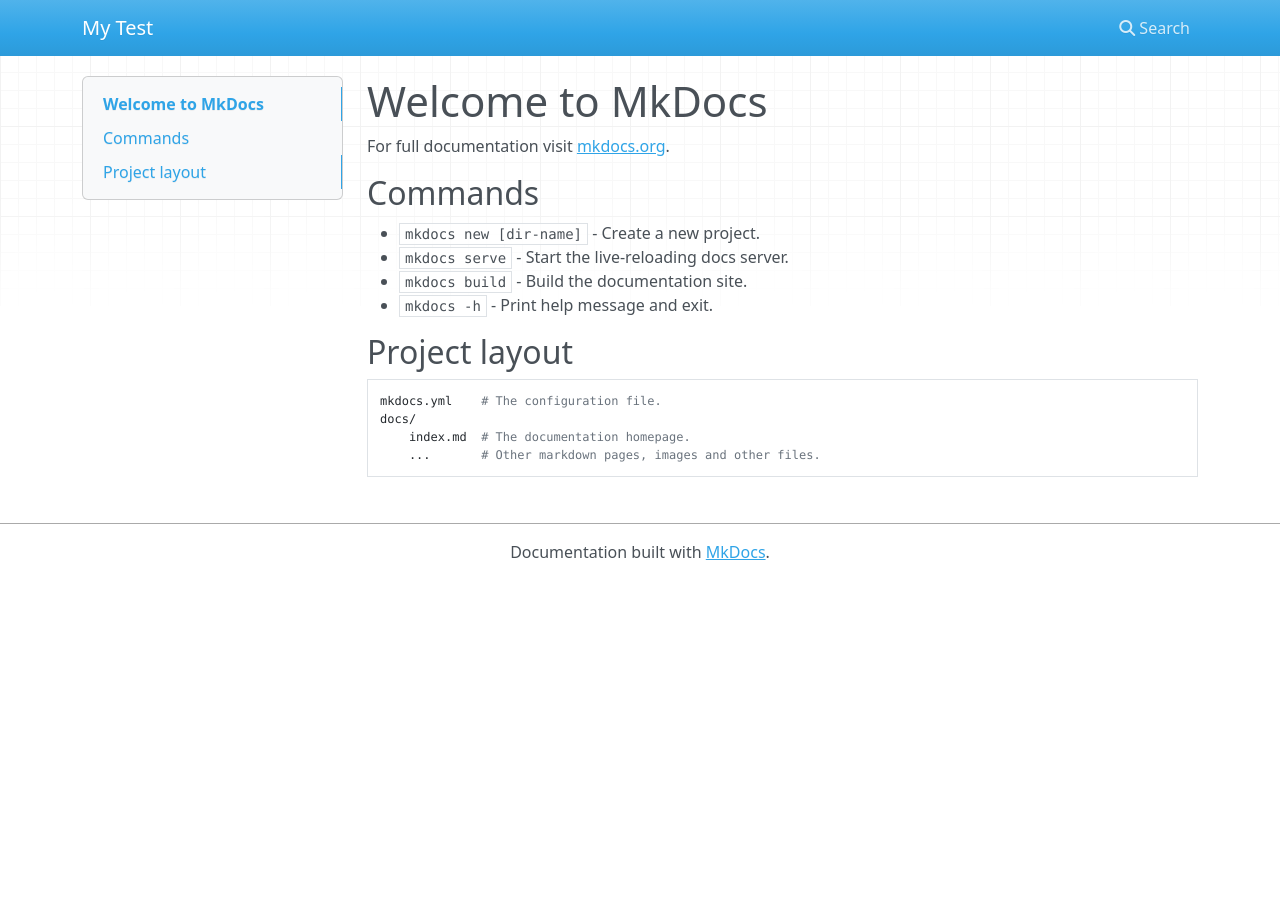
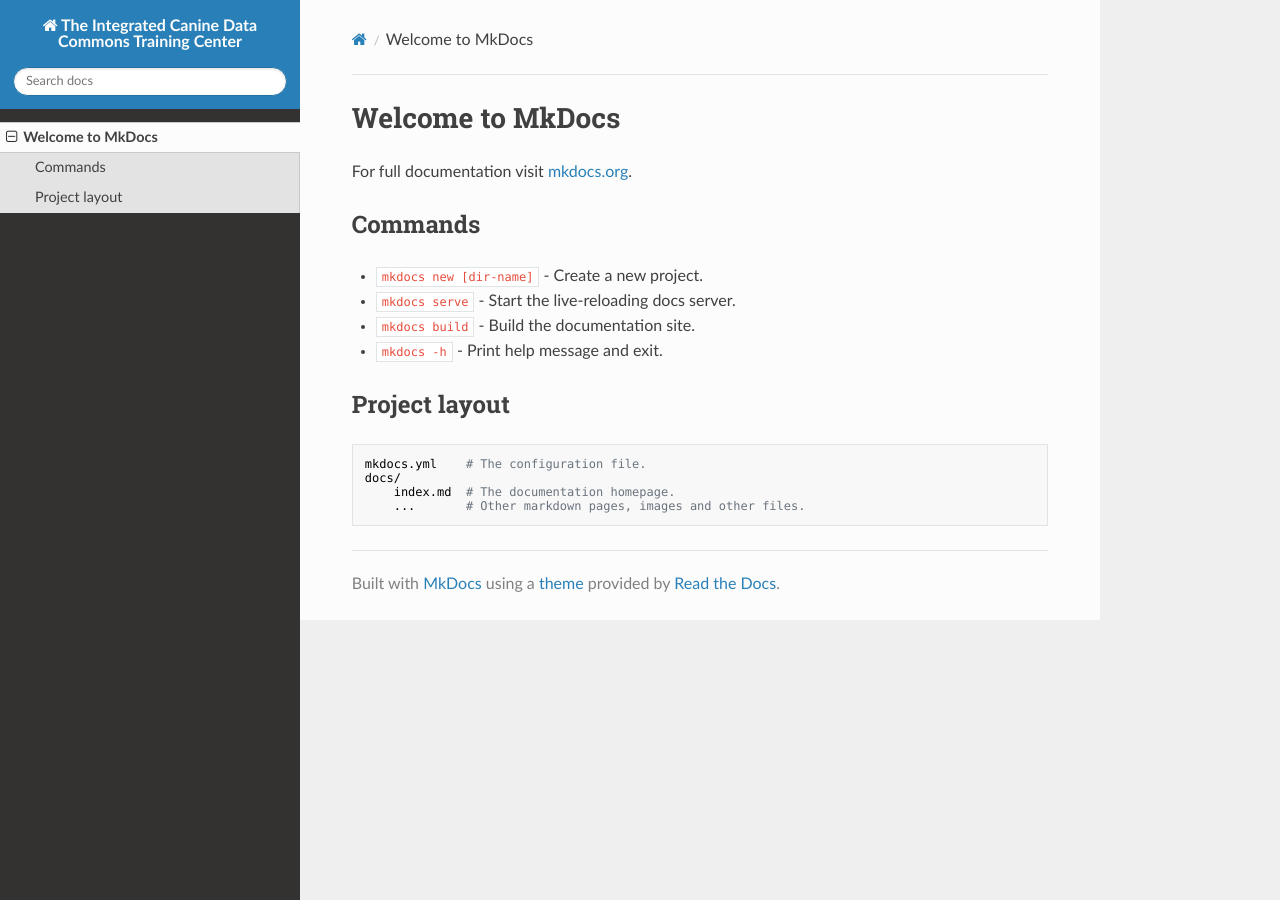
Before and after one commit to CBIIT/icdc-bioinformatics, an MkDocs documentation site: the page built from docs/index.md, in a window 1280 px wide. Built offline with MkDocs 1.6.1, drawn with Linux system fonts in a browser that asks for light colours; nearby versions of some CDN libraries; library files that are not in the unit come from our copies; comment, search, counter and statistics services are not loaded.

Commit message:
Update mkdocs.yml

```diff
--- a/mkdocs.yml
+++ b/mkdocs.yml
@@ -1 +1,55 @@
-site_name: My Test
+site_name: The Integrated Canine Data Commons Training Center
+site_url: https://cbiit.github.io/icdc-genomics/
+site_description: >-
+   </br></br>Select a tutorial and learn how to access data from the ICDC and perform a bioinformatic analysis
+
+
+
+theme:
+  name: readthedocs
+  palette:
+    #scheme: preference
+    primary: white
+    #accent: teal
+  features:
+    - navigation.tabs
+    - navigation.instant
+    #- navigation.sections
+  #favicon: images/CFDE-logo-white-outline.png
+  #logo: images/CFDE-logo.png
+  #custom_dir: custom
+  docs_dir: docs
+
+
+plugins:
+  - search: # necessary for search to work
+      separator: '[\s\-\.]+'
+
+
+markdown_extensions:
+
+
+
+- codehilite:
+    guess_lang: false
+- toc:
+    permalink: true
+extra:
+  hypothesis: true
+  social:
+    - icon: fontawesome/solid/envelope
+      link: mailto:CFDE-HelpDesk%20<training@cfde.atlassian.net>
+    - icon: fontawesome/brands/twitter
+      link: https://twitter.com/CfdeNih
+    - icon: fontawesome/brands/github
+      link: https://github.com/nih-cfde/training-and-engagement/tree/stable
+    - icon: material/card-account-mail
+      link: mailto:CFDE-Training%20<CFDETraining+subscribe@CFDEpublic.groups.io>
+extra_css:
+  - stylesheets/extra.css
+  - stylesheets/asciinema-player.css
+  - stylesheets/overrides.min.css
+extra_javascript:
+  - javascripts/medium-zoom.min.js
+  - javascripts/extra.js
+  - javascripts/asciinema-player.js
```
